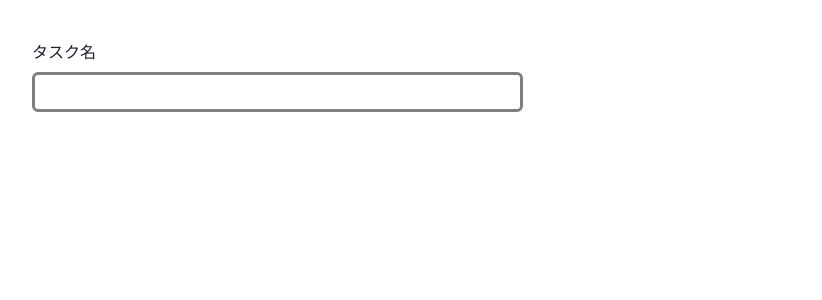
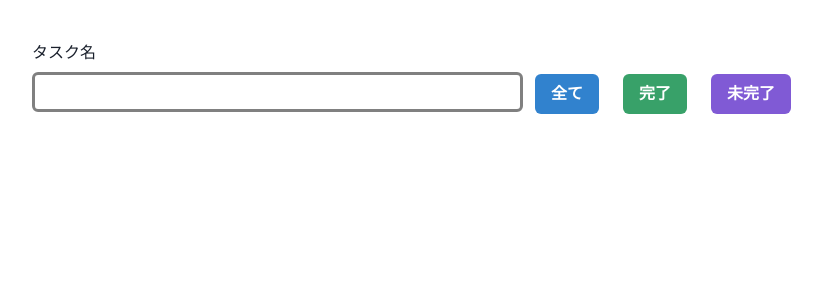
Before and after one commit to yanase-kenta0505/next-app, a Next.js app: page / in a window 1280 px wide. Shown: the top 300 px of the page, without its empty margins (8-830 px from the left). Built offline with nearby package versions, Linux system fonts and the light colour scheme.

Commit message:
ステータスボタンを設置

```diff
--- a/components/InputForm.tsx
+++ b/components/InputForm.tsx
@@ -3,6 +3,7 @@ import { TaskList } from "./TaskList"
 import { useRecoilState } from "recoil"
 import { taskState } from "../src/atoms/task"
 import { tasksState } from "../src/atoms/tasks"
+import { StatusBtn } from "./StatusBtn"
 
 export const InputForm = () => {
   const [taskName, setTaskName] = useRecoilState(taskState)
@@ -34,6 +35,7 @@ export const InputForm = () => {
             border='3px solid gray'
             value={taskName}
           />
+          <StatusBtn />
         </FormControl>
       </form>
       <TaskList />
--- /dev/null
+++ b/components/StatusBtn.tsx
@@ -0,0 +1,11 @@
+import { Button } from "@chakra-ui/react"
+
+export const StatusBtn = () => {
+  return (
+    <>
+      <Button mx={3} colorScheme='blue'>全て</Button>
+      <Button mx={3} colorScheme='green'>完了</Button>
+      <Button mx={3} colorScheme='purple'>未完了</Button>
+    </>
+  )
+}
```
